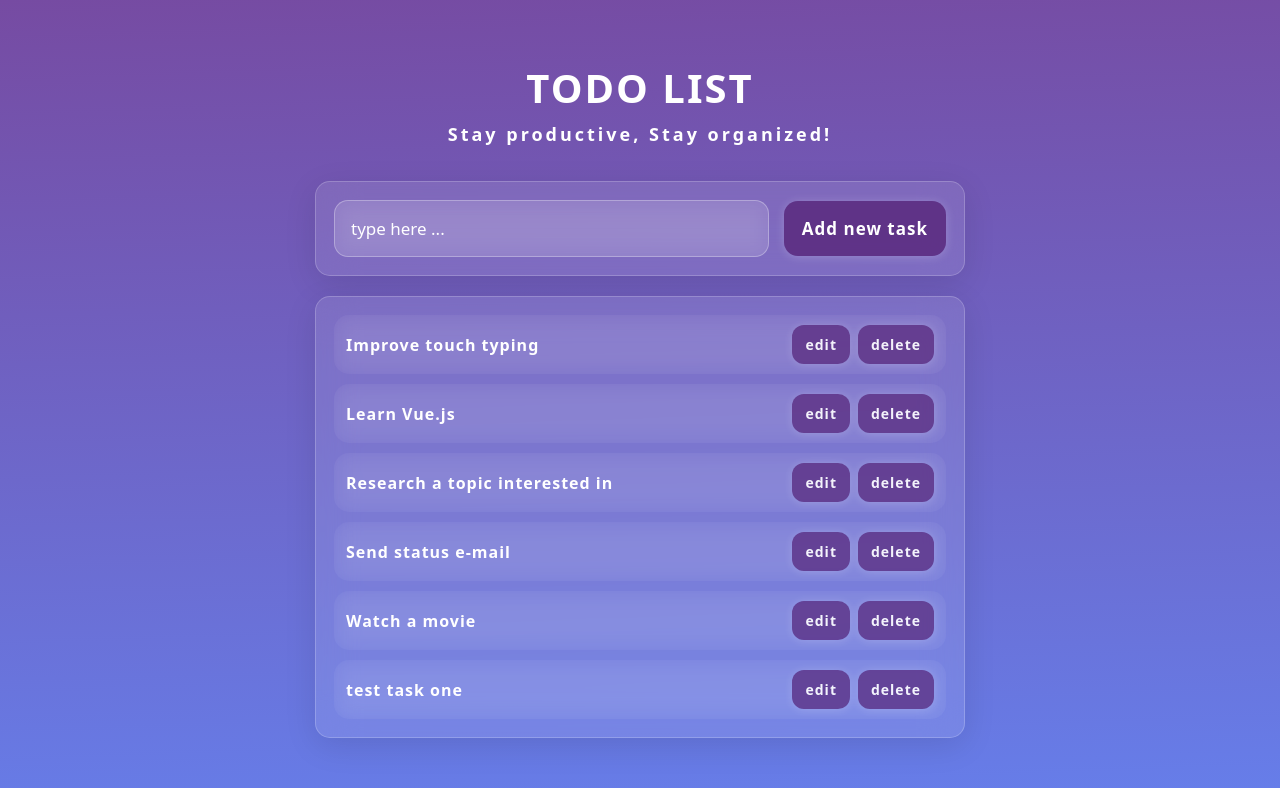
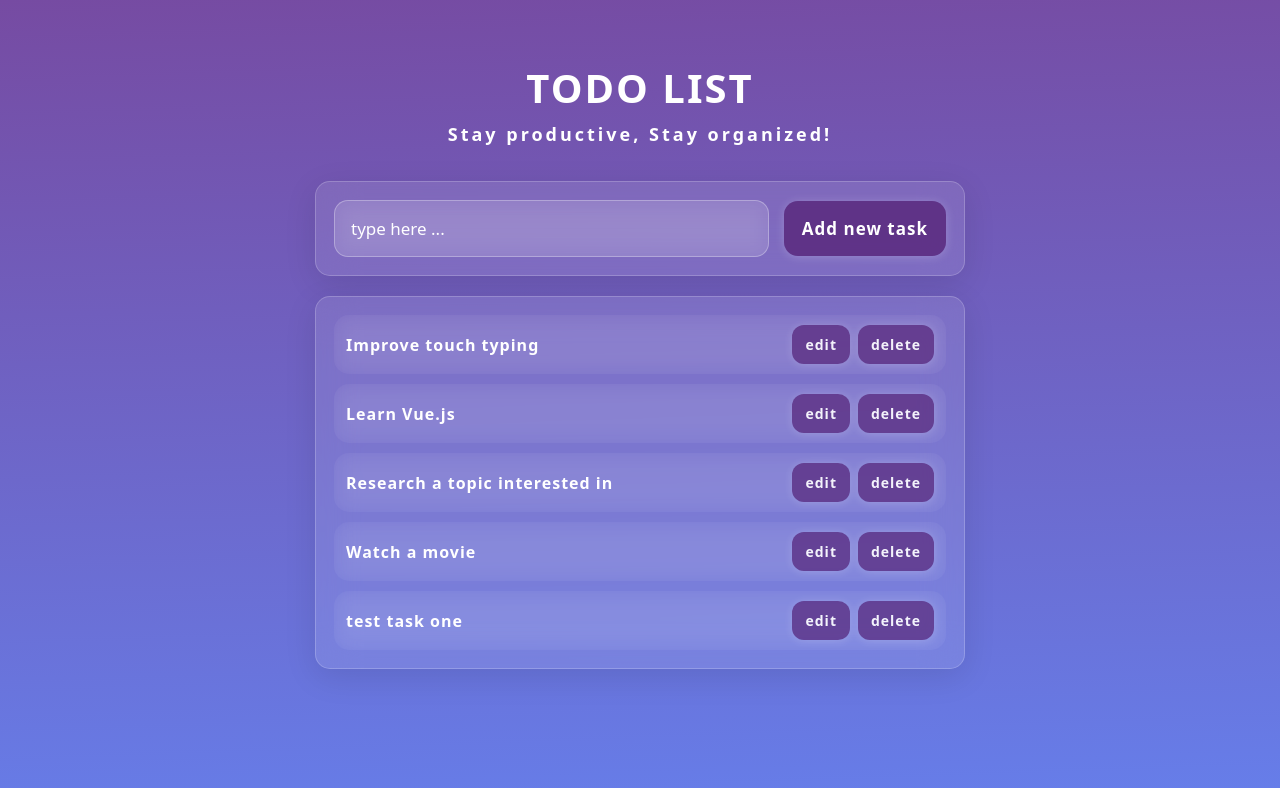
Before and after one commit to hazbiin/vue-todo-app, a Vue app: page / in a window 1280 px wide. Shown: the top 788 px of the page. Built offline with nearby package versions, Linux system fonts and the light colour scheme; data requests are answered from the project's data file.

Commit message:
refactor: change deleteTodo store action implementation

```diff
--- a/src/components/TodoListContainer.vue
+++ b/src/components/TodoListContainer.vue
@@ -24,9 +24,10 @@
     });
 
     // delete-task handler
-    const deleteTask = async (index: number):Promise<void> => {
-        const response = await store.deleteTodo(index);
+    const deleteTask = async (id: string):Promise<void> => {
+        const response = await store.deleteTodo(id);
         if(response) {
+            store.readTodo();
             showNotification('Task Deleted Successfully');
         }
     }
--- a/src/db.json
+++ b/src/db.json
@@ -13,10 +13,6 @@
       "todo": "Research a topic interested in"
     },
     {
-      "id": "4",
-      "todo": "Send status e-mail"
-    },
-    {
       "id": "5",
       "todo": "Watch a movie"
     },
--- a/src/stores/useTodoListStore.ts
+++ b/src/stores/useTodoListStore.ts
@@ -8,14 +8,6 @@ export const useTodoListStore = defineStore('todoList',() => {
     type TodoItemType = {
         id: string;
         todo: string;
-    }
-    type TodoDeteleType = {
-        id: number;
-        todo: string;
-        completed: boolean;
-        userId: number;
-        deletedOn: string;
-        isDeleted: boolean;
     }
 
     // states
@@ -57,12 +49,11 @@ export const useTodoListStore = defineStore('todoList',() => {
         }
     }
 
-    const deleteTodo = async (id: number): Promise<TodoDeteleType | undefined>  => {
-        const response = await util.fetchDataFromApi(`https://dummyjson.com/todos/${id}`, {
+    const deleteTodo = async (id: string): Promise<TodoItemType | undefined>  => {
+        const response = await util.fetchDataFromApi(`http://localhost:3000/todos/${id}`, {
             method: 'DELETE',
         });
         if(response) {
-            tasks.value = tasks.value.filter(t => t.id !== response.id);
             return response;
         }
     }
```
